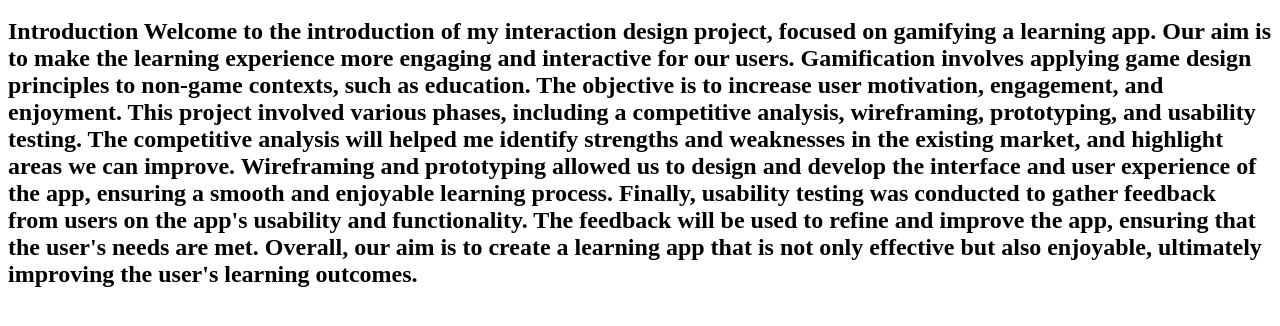
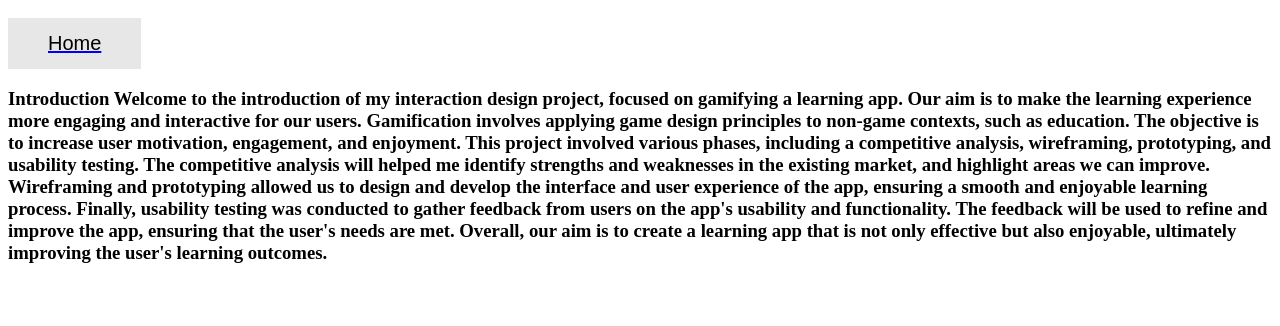
Before and after one commit to KyleDonovan69/IxD23, a plain HTML site: page index.html in a window 1280 px wide. Shown: the part 48-374 px from the top of the page. Drawn offline with Linux system fonts and the light colour scheme.

Commit message:
Update index.html

```diff
--- a/index.html
+++ b/index.html
@@ -5,7 +5,11 @@
 </head>
 <body>
 <h1>Kyles WebPage</h1>
-  <h2>
+  <h2></h2>
+  <a href = "index.html">
+    <button style="background-color:#e7e7e7; color black; border:none; padding: 14px 40px; text-align:left; display:block; font-size:20px;" id="Home">Home</button>
+  </a>
+  <h3>
     Introduction
 
 Welcome to the introduction of my interaction design project, focused on gamifying a learning app. Our aim is to make the learning experience more engaging and interactive for our users.
@@ -18,6 +22,6 @@ Welcome to the introduction of my interaction design project, focused on gamifyi
 
     Finally, usability testing was conducted to gather feedback from users on the app's usability and functionality. The feedback will be used to refine and improve the app, ensuring that the user's needs are met.
 
-    Overall, our aim is to create a learning app that is not only effective but also enjoyable, ultimately improving the user's learning outcomes.</h2>
+    Overall, our aim is to create a learning app that is not only effective but also enjoyable, ultimately improving the user's learning outcomes.</h3>
 </body>
 </html>
```
